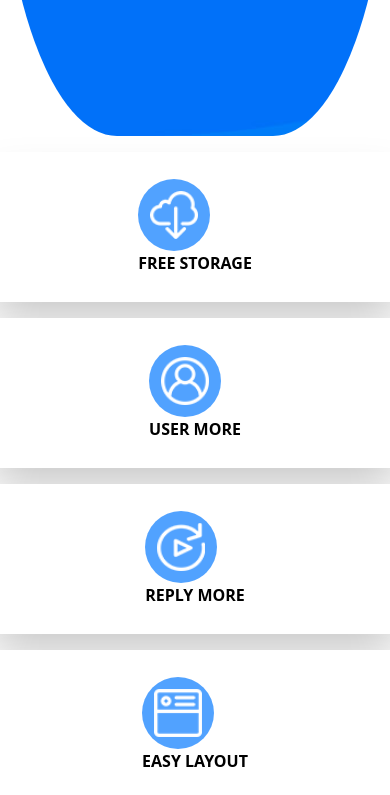
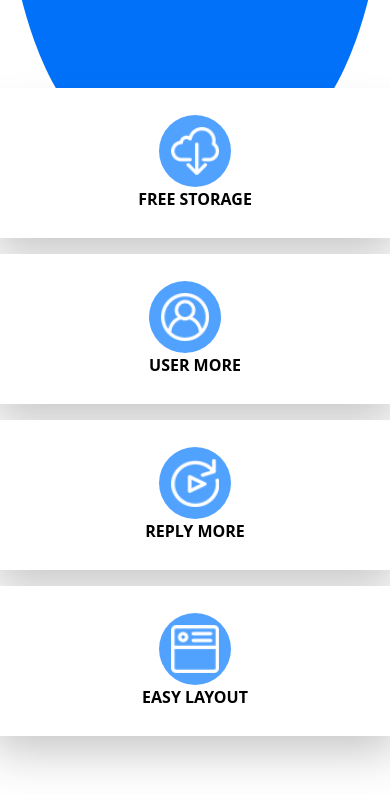
Before and after one commit to Victoire67/Lux-gaming, a website: page src/index.html in a window 390 px wide. Shown: the part 949-1744 px from the top of the page. Drawn offline with Linux system fonts and the light colour scheme.

Commit message:
Features section responsiveness succesfull

```diff
--- a/src/index.html
+++ b/src/index.html
@@ -46,28 +46,28 @@
         </div>
 
     </div>
-    <section class="grid items-center place-content-center space-y-4 mt-4 ">
-        <div class=" p-4 grid w-[430px] h-[150px] rounded-2xl place-content-center bg-white shadow-2xl">
+    <section class="grid sm:flex relative bottom-16 sm:bottom-32 items-center sm:gap-4 sm:mx-16 place-content-center space-y-4 mt-4 ">
+        <div class=" p-4 grid w-[430px] h-[150px] rounded-2xl place-content-center items-center bg-white shadow-2xl">
+            <div class="bg-blue-400 rounded-full w-18 aspect-square flex items-center m-auto place-content-center"><img
+                    class="w-12 h-12" src="img/featured-01.png" alt="feature 1"></div>
+            <h2 class="font-bold text-center">FREE STORAGE</h2>
+        </div>
+
+        <div class="p-4 grid w-[430px] h-[150px] rounded-2xl place-content-center items-center px-auto bg-white shadow-2xl">
             <div class="bg-blue-400 rounded-full w-18 aspect-square flex items-center place-content-center"><img
-                    class="w-12 h-12" src="img/featured-01.png" alt="feature 1"></div>
-            <h2 class="font-bold">FREE STORAGE</h2>
+                    class="w-12 h-12" src="img/featured-02.png" alt="feature 2"></div>
+            <h2 class="font-bold text-center">USER MORE</h2>
         </div>
 
         <div class=" p-4 grid w-[430px] h-[150px] rounded-2xl place-content-center bg-white shadow-2xl">
-            <div class="bg-blue-400 rounded-full w-18 aspect-square flex items-center place-content-center"><img
-                    class="w-12 h-12" src="img/featured-02.png" alt="feature 2"></div>
-            <h2 class="font-bold">USER MORE</h2>
-        </div>
-
-        <div class=" p-4 grid w-[430px] h-[150px] rounded-2xl place-content-center bg-white shadow-2xl">
-            <div class="bg-blue-400 rounded-full w-18 aspect-square flex items-center place-content-center"><img
+            <div class="bg-blue-400 rounded-full w-18 m-auto aspect-square flex items-center place-content-center"><img
                     class="w-12 h-12" src="img/featured-03.png" alt="feature 3"></div>
-            <h2 class="font-bold">REPLY MORE</h2>
+            <h2 class="font-bold text-center">REPLY MORE</h2>
         </div>
         <div class=" p-4 grid w-[430px] h-[150px] rounded-2xl place-content-center bg-white shadow-2xl">
-            <div class="bg-blue-400 rounded-full w-18 aspect-square flex items-center place-content-center"><img
+            <div class="bg-blue-400 m-auto rounded-full w-18 aspect-square flex items-center place-content-center"><img
                     class="w-12 h-12" src="img/featured-04.png" alt="feature 4"></div>
-            <h2 class="font-bold">EASY LAYOUT</h2>
+            <h2 class="font-bold text-center">EASY LAYOUT</h2>
         </div>
     </section>
     <section>
```
Also changed, not shown: src/output.css.
